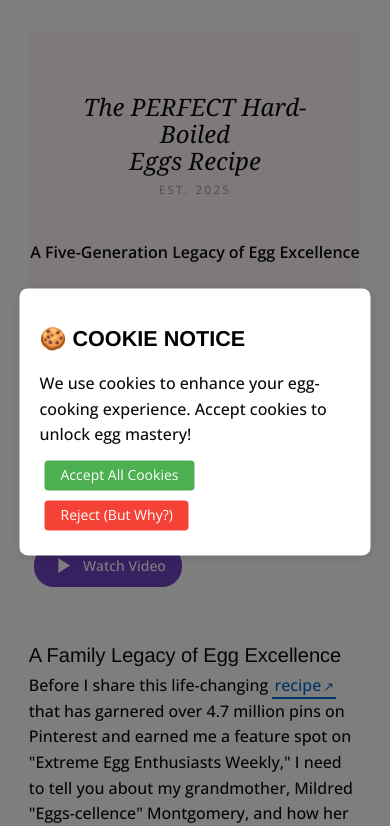
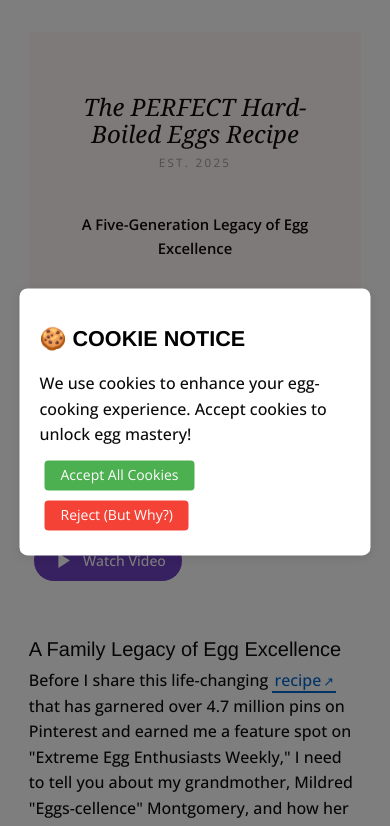
Before and after one commit to stirtingale/the-perfect-egg, a plain HTML site: page index.html in a window 390 px wide. Shown: the top 826 px of the page. Drawn offline with nearby package versions, Linux system fonts and the light colour scheme.

Commit message:
Line break

```diff
--- a/index.html
+++ b/index.html
@@ -200,8 +200,9 @@
         }
 
         p.lead {
-            font-size: 1rem;
+            font-size: 0.925rem;
             font-weight: 600;
+            padding: 0 1.8em;
         }
 
         img {
@@ -314,6 +315,10 @@
         }
 
         @media (max-width: 768px) {
+            .desktop-only {
+                display: none;
+            }
+
             .step-content {
                 flex-direction: column;
                 gap: 0.5rem;
@@ -664,6 +669,7 @@
             left: 50%;
             transform: translateX(-50%);
             width: 460px;
+            max-width: 90vw;
             background: white;
             z-index: 1021;
             display: none;
@@ -1025,7 +1031,7 @@
     <div class="grid-container">
         <!-- Hero Section -->
         <div class="hero-section text-center">
-            <h1>The PERFECT Hard-Boiled<br> Eggs Recipe</h1>
+            <h1>The PERFECT Hard-Boiled<br class="desktop-only"> Eggs Recipe</h1>
             <span class="est">Est. 2025</span>
             <br>
             <p class="lead">A Five-Generation Legacy of Egg Excellence</p>
```
